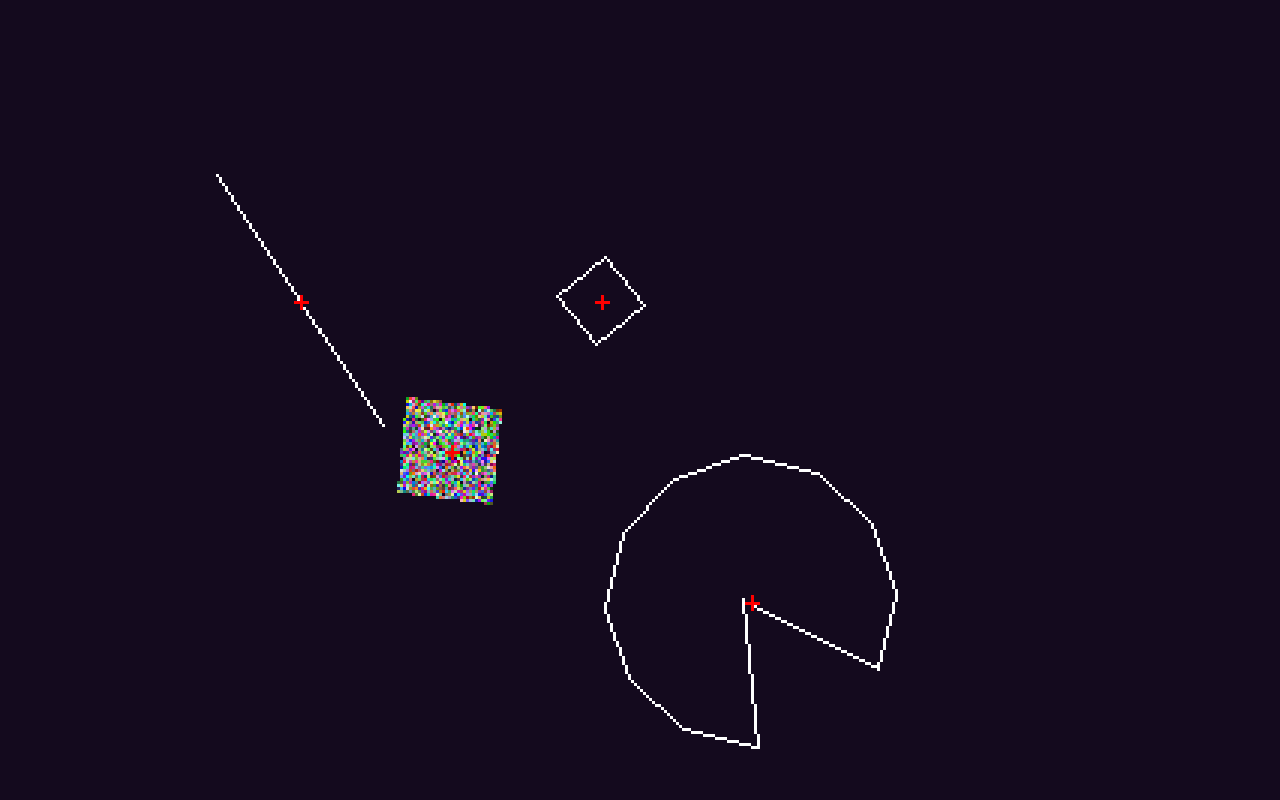
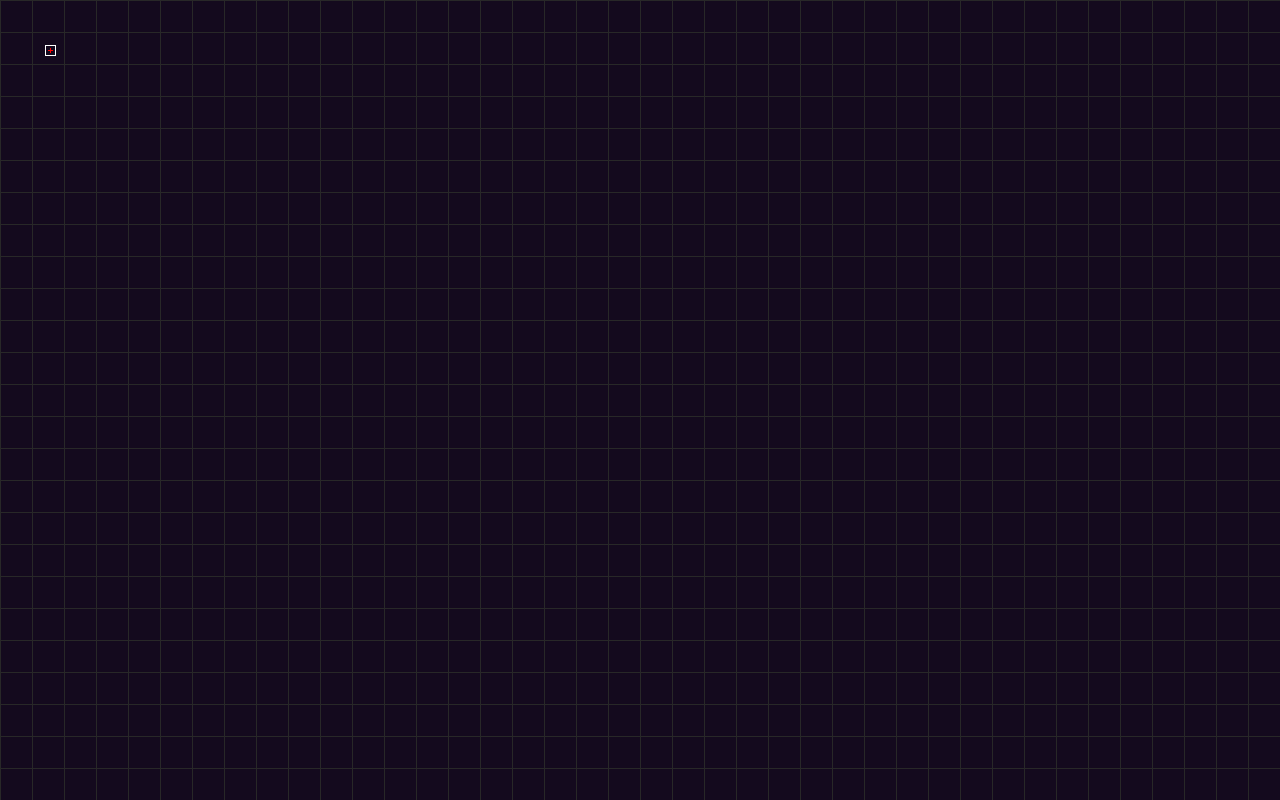
Before and after one commit to schweppie/HTML-5-Canvas, a plain HTML site: page index.html in a window 1280 px wide. Drawn offline with Linux system fonts and the light colour scheme; animation ran at ten frames a second.

Commit message:
Added grid and player drawing

```diff
--- a/Application/Grid.js
+++ b/Application/Grid.js
@@ -17,7 +17,7 @@ class GridData
         {
             if ( i < this.width || i >= this.width * (this.height-1) && i < this.width * (this.height))
             {
-                this.gridData[i] = true;
+                this.gridData[i] = false;
             }
             else
             {
--- a/Graphics/Canvas.js
+++ b/Graphics/Canvas.js
@@ -3,10 +3,10 @@ class Canvas
     constructor(canvasElementId)
     {
         this.canvas = document.getElementById(canvasElementId);
-        this.canvas.width = window.innerWidth / 3;
-        this.canvas.height = window.innerHeight / 3;
+        this.canvas.width = window.innerWidth ;
+        this.canvas.height = window.innerHeight;
         this.ctx = this.canvas.getContext('2d');
-        this.ctx.scale(4,4);
+        this.ctx.scale(1,1);
         this.width = this.canvas.width;
         this.height = this.canvas.height;
     }
@@ -108,7 +108,7 @@ class Canvas
             var pitch = y0 - slope * x0;
             while (x0 != x1)
             {
-                this.DrawPixel(x0, parseInt(Math.round(slope * x0 + pitch)), color);
+                this.DrawPixel(x0, (Math.round(slope * x0 + pitch)), color);
                 x0 += sx;
             }
         }
@@ -119,7 +119,7 @@ class Canvas
 
             while (y0 != y1)
             {
-                this.DrawPixel(parseInt(Math.round(slope * y0 + pitch)), y0, color);
+                this.DrawPixel( (Math.round(slope * y0 + pitch)), y0, color);
                 y0 += sy;
             }
         }
--- a/Graphics/ImageData.js
+++ b/Graphics/ImageData.js
@@ -13,7 +13,29 @@ class ImageData
         {
             for (let y = 0; y < this.height; y++)
             {
-                color = new RGB(Math.floor(Math.random() * 255), Math.floor(Math.random() * 255), Math.floor(Math.random() * 255));
+                color = new RGB(Math.floor(Math.random() * 255), 128, 128);
+                this.data.push(color);
+            }
+        }
+    }
+
+    CreateGrid(gridsize = 2)
+    {
+        for (let x = 0; x < this.width; x++)
+        {
+            for (let y = 0; y < this.height; y++)
+            {
+                let black = new RGB(0,0,255);
+                let white = new RGB(255,255,255);
+
+                let color = white;
+
+                if (x % gridsize > 0 && y % gridsize > 0)
+                    color = black;
+
+                if (x == 0 || y == 0 || x == this.width-1 || y == this.height-1)
+                    color = white;
+
                 this.data.push(color);
             }
         }
--- a/Graphics/Sprite.js
+++ b/Graphics/Sprite.js
@@ -37,18 +37,16 @@ class Sprite
     {
         var position = [x,y];
 
-
         for (let i = 0; i < this.width * this.height; i++)
         {
-            var localX = (i % this.width) - this.pivot[0];
-            var localY = (i / this.height)- this.pivot[1];
+            var localX = Math.floor((i % this.width)) - this.pivot[0];
+            var localY = Math.floor((i / this.height))- this.pivot[1];
 
             // Transform
-            var renderX = parseInt((localX * Math.cos(angle)) - (localY * Math.sin(angle)) + position[0]);
-            var renderY = parseInt((localX * Math.sin(angle)) + (localY * Math.cos(angle)) + position[1]);
+            var renderX = Math.floor((localX * Math.cos(angle)) - (localY * Math.sin(angle))) + position[0];
+            var renderY = Math.floor((localX * Math.sin(angle)) + (localY * Math.cos(angle))) + position[1];
 
             canvas.DrawPixel(renderX, renderY, this.data[i]);
-
         }
 
         canvas.DrawLine(this.position[0]-2, this.position[1],this.position[0]+2, this.position[1],this.originColor);
--- a/index.html
+++ b/index.html
@@ -26,44 +26,26 @@
     var keyboard = new KeyInput(canvas.getRawCanvas());
 
     var color = new RGB(255,255,255);
-    var angle = 0.0;
 
-    var line = new Polygon([[-50,0],[50,0]]);
-    var box = new Polygon([[-10,-10],[10,-10],[10,10],[-10,10]]);
-    var shape = new Polygon([[0, 48], [24, 42], [42, 24], [-2, 2], [42, -24], [24, -42], [0, -48], [-24, -42], [-42, -24], [-48, 0], [-42, 24], [-24, 42]]);
+    var playerAngle = 0.0;
+    var playerPosition = [50,50];
 
-    var image = new ImageData(32,32);
-    image.CreateDebugNoise();
+    var playerVisual = new Polygon([[-5,-5],[5,-5],[5,5],[-5,5],[-5,-5]])
 
-    var sprite = new Sprite(image);
-
-    line.Move(100,100);
-    box.Move(200,100);
-    shape.Move(250,200);
-    sprite.Move(150, 150);
+    var gridController = new GridController(mouse, renderer);
 
     function HandleInput(keyCode)
     {
-        box.Move(box.position[0] + 1, 100);
     }
 
-    function DrawPolygons()
+    function DrawPlayer()
     {
-        box.Draw(canvas);
-        box.Rotate(box.Angle() + 0.05);
-
-        line.Draw(canvas);
-        line.Rotate(line.Angle() + 0.02);
-
-        shape.Draw(canvas);
-        shape.Rotate(line.Angle() + 0.02);
-
-        sprite.Draw(canvas);
-        sprite.Rotate(sprite.Angle() + 0.002);
+        playerVisual.Move(playerPosition[0], playerPosition[1]);
+        playerVisual.Draw(canvas);
     }
 
     keyboard.AddOnKeyDownHandler(this.HandleInput.bind(this));
-    renderer.AddOnRenderHandler(this.DrawPolygons.bind(this));
+    renderer.AddOnRenderHandler(this.DrawPlayer.bind(this));
 
     renderer.Start();
     </script>
```
